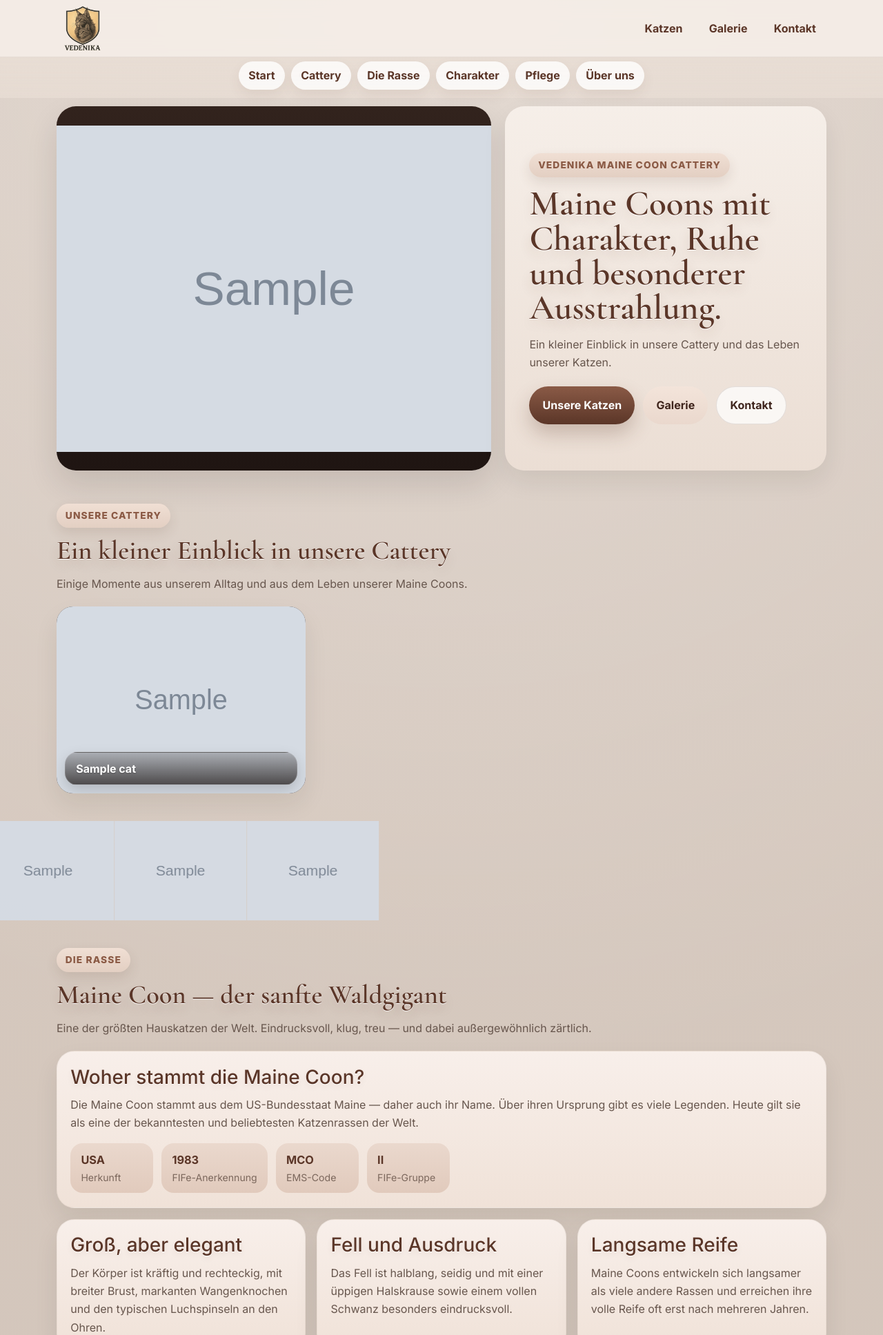
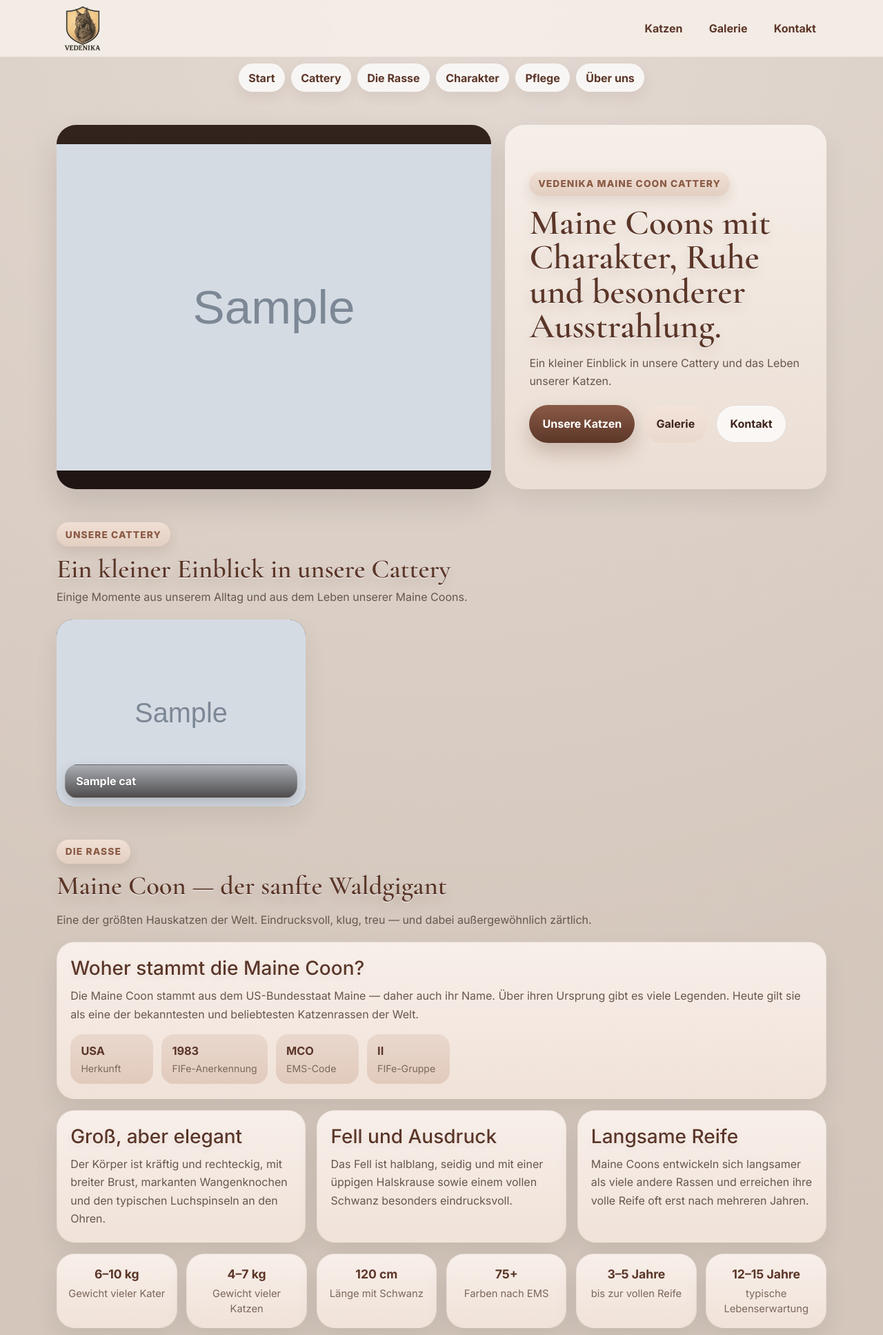
Before and after one commit to barmakon4ik1/vedenika, a Django app: page /de/ in a window 1280 px wide. Shown: the top 1935 px of the page at 69% size. Run offline with Django 5.2, Linux system fonts and the light colour scheme; tables that the repository leaves empty hold one stand-in row (values such as "Sample post"); grey boxes marked "Sample" are stand-in pictures; parts of the project's set-up code (start-up, migrations or seed data) failed here and were passed over.

Commit message:
Редизайн главной страницы

```diff
--- a/cats/templates/home.html
+++ b/cats/templates/home.html
@@ -70,14 +70,12 @@
                     <a class="peek-card" href="{% url 'cat_detail' cat.pk %}">
                         {% with main_image=cat.get_main_image %}
                             {% if main_image %}
-                                <img src="{{ main_image.image.url }}" alt="{{ cat.name }}">
+                                <img src="{{ main_image.image.url }}" alt="{{ cat.call_name|default:cat.registered_name }}">
                             {% else %}
-                                <div class="peek-card__empty">{{ cat.name }}</div>
+                                <div class="peek-card__empty">{{ cat.call_name|default:cat.registered_name }}</div>
                             {% endif %}
                         {% endwith %}
-                        <span class="peek-card__title">
-                            {{ cat.call_name|default:cat.registered_name }}
-                        </span>
+                        <span class="peek-card__title">{{ cat.call_name|default:cat.registered_name }}</span>
                     </a>
                 {% endfor %}
             {% endif %}
@@ -85,24 +83,26 @@
     </div>
 </section>
 
-{% if random_photos %}
+{% if belt_photos %}
 <section class="gallery-belt-section">
-    <div class="gallery-belt" aria-label="Fotoband aus der Galerie">
-        {% for photo in random_photos %}
+    <div class="gallery-belt-wrap">
+        <div class="gallery-belt" aria-label="Fotoband aus dem Album 3">
+            {% for photo in belt_photos %}
                 <a href="{% url 'gallery_list' %}" class="gallery-belt__item">
                     <img src="{{ photo.image.url }}" alt="{{ photo.title|default:'Vedenika Galerie' }}">
                 </a>
             {% endfor %}
-        {% for photo in random_photos %}
+            {% for photo in belt_photos %}
                 <a href="{% url 'gallery_list' %}" class="gallery-belt__item gallery-belt__item--repeat" aria-hidden="true" tabindex="-1">
                     <img src="{{ photo.image.url }}" alt="">
                 </a>
             {% endfor %}
-        {% for photo in random_photos %}
+            {% for photo in belt_photos %}
                 <a href="{% url 'gallery_list' %}" class="gallery-belt__item gallery-belt__item--repeat" aria-hidden="true" tabindex="-1">
                     <img src="{{ photo.image.url }}" alt="">
                 </a>
             {% endfor %}
+        </div>
     </div>
 </section>
 {% endif %}
@@ -210,28 +210,6 @@
     </div>
 </section>
 
-{% if random_photos %}
-<section class="gallery-belt-section gallery-belt-section--secondary">
-    <div class="gallery-belt" aria-label="Weiteres Fotoband aus der Galerie">
-        {% for photo in random_photos %}
-            <a href="{% url 'gallery_list' %}" class="gallery-belt__item">
-                <img src="{{ photo.image.url }}" alt="{{ photo.title|default:'Vedenika Galerie' }}">
-            </a>
-        {% endfor %}
-        {% for photo in random_photos %}
-            <a href="{% url 'gallery_list' %}" class="gallery-belt__item gallery-belt__item--repeat" aria-hidden="true" tabindex="-1">
-                <img src="{{ photo.image.url }}" alt="">
-            </a>
-        {% endfor %}
-        {% for photo in random_photos %}
-            <a href="{% url 'gallery_list' %}" class="gallery-belt__item gallery-belt__item--repeat" aria-hidden="true" tabindex="-1">
-                <img src="{{ photo.image.url }}" alt="">
-            </a>
-        {% endfor %}
-    </div>
-</section>
-{% endif %}
-
 <section class="care-grid-section" id="care">
     <div class="container">
         <div class="section-heading">
--- a/static/css/base_v2.css
+++ b/static/css/base_v2.css
@@ -1,6 +1,5 @@
 /* =========================================================
-   Vedenika redesign v11
-   Единый CSS без наслоений
+   Vedenika redesign v12
    ========================================================= */
 
 :root {
@@ -13,28 +12,18 @@
     --accent: #7c4d3a;
     --accent-deep: #5b3628;
     --accent-deeper: #3f251d;
-    --accent-soft: #ead8cd;
-    --accent-line: rgba(63, 37, 29, 0.10);
-
     --text-main: #2e201b;
     --text-muted: #67564d;
     --text-soft: #7b675c;
-
     --surface-dark: #241915;
-    --surface-dark-2: #2e211c;
     --text-on-dark: #f8f1eb;
 
     --radius-lg: 28px;
-    --radius-md: 22px;
-    --radius-sm: 18px;
     --shadow-soft: 0 16px 34px rgba(28, 20, 16, 0.08);
     --shadow-medium: 0 20px 45px rgba(28, 20, 16, 0.12);
-    --shadow-strong: 0 24px 42px rgba(28, 20, 16, 0.16);
 }
 
-html {
-    scroll-behavior: smooth;
-}
+html { scroll-behavior: smooth; }
 
 body {
     margin: 0;
@@ -45,22 +34,14 @@ body {
         linear-gradient(180deg, var(--bg-page) 0%, var(--bg-page-2) 100%);
 }
 
-img {
-    max-width: 100%;
-}
+img { max-width: 100%; }
+a { color: inherit; }
+.site-main { padding-bottom: 1.5rem; }
 
-a {
-    color: inherit;
-}
-
-.site-main {
-    padding-bottom: 1.5rem;
-}
-
+/* Header not sticky anymore */
 .site-header {
-    position: sticky;
-    top: 0;
-    z-index: 50;
+    position: relative;
+    z-index: 20;
     background: rgba(247, 240, 234, 0.84);
     backdrop-filter: blur(12px);
     border-bottom: 1px solid rgba(63, 37, 29, 0.08);
@@ -127,6 +108,7 @@ a {
     background: var(--accent-deep);
 }
 
+.section-nav,
 .hero-cattery,
 .cattery-peek,
 .breed-story,
@@ -137,12 +119,25 @@ a {
     padding: 1rem 0 2rem;
 }
 
-.section-heading {
-    margin-bottom: 1.2rem;
+.section-nav {
+    padding-top: 0.55rem;
 }
 
-.section-heading--compact h2 {
-    margin-bottom: 0.45rem;
+.section-nav__row {
+    display: flex;
+    gap: 0.55rem;
+    flex-wrap: wrap;
+    justify-content: center;
+}
+
+.section-nav__row a {
+    padding: 0.55rem 0.9rem;
+    border-radius: 999px;
+    background: rgba(255,255,255,0.78);
+    color: var(--accent-deep);
+    text-decoration: none;
+    font-weight: 700;
+    box-shadow: 0 8px 18px rgba(90, 57, 42, 0.08);
 }
 
 .hero-cattery__eyebrow,
@@ -188,31 +183,8 @@ a {
     line-height: 1.6;
 }
 
-.section-nav {
-    position: sticky;
-    top: 82px;
-    z-index: 35;
-    padding: 0.35rem 0 0.75rem;
-    background: linear-gradient(180deg, rgba(232,221,212,0.95) 0%, rgba(232,221,212,0.78) 100%);
-    backdrop-filter: blur(10px);
-}
-
-.section-nav__row {
-    display: flex;
-    gap: 0.55rem;
-    flex-wrap: wrap;
-    justify-content: center;
-}
-
-.section-nav__row a {
-    padding: 0.55rem 0.9rem;
-    border-radius: 999px;
-    background: rgba(255,255,255,0.78);
-    color: var(--accent-deep);
-    text-decoration: none;
-    font-weight: 700;
-    box-shadow: 0 8px 18px rgba(90, 57, 42, 0.08);
-}
+.section-heading { margin-bottom: 1.2rem; }
+.section-heading--compact h2 { margin-bottom: 0.45rem; }
 
 .button {
     display: inline-flex;
@@ -226,9 +198,7 @@ a {
     transition: transform 0.22s ease, box-shadow 0.22s ease, background-color 0.22s ease, color 0.22s ease;
 }
 
-.button:hover {
-    transform: translateY(-2px);
-}
+.button:hover { transform: translateY(-2px); }
 
 .button--primary {
     background: linear-gradient(180deg, #8a5a46 0%, var(--accent-deep) 100%);
@@ -262,20 +232,6 @@ a {
     background: rgba(255,255,255,0.92);
 }
 
-.button--dark {
-    background: linear-gradient(180deg, var(--accent-deep) 0%, var(--accent-deeper) 100%);
-    color: #fff;
-}
-
-.button--small {
-    min-height: 40px;
-    padding: 0.65rem 0.95rem;
-}
-
-.hero-cattery {
-    padding-top: 0.75rem;
-}
-
 .hero-cattery__grid {
     display: grid;
     grid-template-columns: minmax(0, 1.15fr) minmax(320px, 0.85fr);
@@ -292,13 +248,7 @@ a {
     border-radius: var(--radius-lg);
     overflow: hidden;
     box-shadow: var(--shadow-medium);
-    transition: transform 0.28s ease, box-shadow 0.28s ease;
     background: linear-gradient(180deg, #32231d 0%, #1f1512 100%);
-}
-
-.hero-photo-card:hover {
-    transform: translateY(-3px);
-    box-shadow: var(--shadow-strong);
 }
 
 .hero-photo-card__img {
@@ -406,11 +356,14 @@ a {
     overflow: hidden;
 }
 
+.gallery-belt-wrap {
+    overflow: hidden;
+}
+
 .gallery-belt {
     display: flex;
     gap: 0;
     width: max-content;
-    overflow: hidden;
     animation: belt-scroll 48s linear infinite;
     will-change: transform;
 }
@@ -451,22 +404,10 @@ a {
     border: 1px solid rgba(63, 37, 29, 0.05);
 }
 
-.feature-panel {
-    padding: 1.3rem 1.2rem;
-}
-
-.feature-panel--intro {
-    margin-bottom: 1rem;
-}
-
-.feature-panel-grid {
-    display: grid;
-    gap: 1rem;
-}
-
-.feature-panel-grid--balanced {
-    grid-template-columns: repeat(3, minmax(0, 1fr));
-}
+.feature-panel { padding: 1.3rem 1.2rem; }
+.feature-panel--intro { margin-bottom: 1rem; }
+.feature-panel-grid { display: grid; gap: 1rem; }
+.feature-panel-grid--balanced { grid-template-columns: repeat(3, minmax(0, 1fr)); }
 
 .feature-panel h3,
 .character-card h3,
@@ -548,21 +489,10 @@ a {
     gap: 1rem;
 }
 
-.character-grid {
-    grid-template-columns: repeat(3, minmax(0, 1fr));
-}
-
-.care-grid {
-    grid-template-columns: repeat(4, minmax(0, 1fr));
-}
-
-.about-us-grid {
-    grid-template-columns: repeat(2, minmax(0, 1fr));
-}
-
-.story-blocks__grid {
-    grid-template-columns: repeat(2, minmax(0, 1fr));
-}
+.character-grid { grid-template-columns: repeat(3, minmax(0, 1fr)); }
+.care-grid { grid-template-columns: repeat(4, minmax(0, 1fr)); }
+.about-us-grid { grid-template-columns: repeat(2, minmax(0, 1fr)); }
+.story-blocks__grid { grid-template-columns: repeat(2, minmax(0, 1fr)); }
 
 .character-card,
 .care-card,
@@ -571,9 +501,7 @@ a {
     padding: 1.25rem 1.1rem;
 }
 
-.about-us-card--wide {
-    grid-column: 1 / -1;
-}
+.about-us-card--wide { grid-column: 1 / -1; }
 
 .care-card__icon {
     width: 50px;
@@ -594,9 +522,7 @@ a {
     color: var(--accent);
 }
 
-.text-link-cta:hover {
-    color: var(--accent-deeper);
-}
+.text-link-cta:hover { color: var(--accent-deeper); }
 
 .character-grid-section,
 .about-us-section {
@@ -667,9 +593,7 @@ a {
     color: rgba(248,241,235,0.82);
 }
 
-.footer-text--small {
-    font-size: 0.9rem;
-}
+.footer-text--small { font-size: 0.9rem; }
 
 .footer-list {
     list-style: none;
@@ -677,18 +601,14 @@ a {
     margin: 0;
 }
 
-.footer-list li + li {
-    margin-top: 0.45rem;
-}
+.footer-list li + li { margin-top: 0.45rem; }
 
 .footer-list a {
     text-decoration: none;
     opacity: 0.92;
 }
 
-.footer-list a:hover {
-    opacity: 1;
-}
+.footer-list a:hover { opacity: 1; }
 
 .footer-admin-row {
     margin-top: 1rem;
@@ -703,9 +623,7 @@ a {
     text-decoration: none;
 }
 
-.footer-admin-link:hover {
-    color: rgba(248,241,235,0.9);
-}
+.footer-admin-link:hover { color: rgba(248,241,235,0.9); }
 
 .scroll-top {
     position: fixed;
@@ -760,23 +678,14 @@ a {
         border: 1px solid rgba(63, 37, 29, 0.08);
     }
 
-    .site-header__panel.is-open {
-        display: block;
-    }
+    .site-header__panel.is-open { display: block; }
 
     .main-nav {
         flex-direction: column;
         align-items: stretch;
     }
 
-    .main-nav a {
-        text-align: center;
-    }
-
-    .section-nav {
-        position: static;
-        padding-top: 0.2rem;
-    }
+    .main-nav a { text-align: center; }
 
     .hero-cattery__grid,
     .feature-panel-grid--balanced,
@@ -796,42 +705,30 @@ a {
         max-height: none;
     }
 
-    .hero-photo-card {
-        max-height: min(54vh, 420px);
-    }
+    .hero-photo-card { max-height: min(54vh, 420px); }
 
     .hero-photo-card__img {
         height: auto;
         max-height: min(54vh, 420px);
     }
 
-    .hero-cattery__panel {
-        padding: 1.15rem;
-    }
+    .hero-cattery__panel { padding: 1.15rem; }
 
     .hero-cattery__title {
         font-size: clamp(1.8rem, 8vw, 2.6rem);
     }
 
-    .peek-card img {
-        max-height: min(42vh, 360px);
-    }
+    .peek-card img { max-height: min(42vh, 360px); }
 
-    .gallery-belt {
-        animation-duration: 34s;
-    }
+    .gallery-belt { animation-duration: 34s; }
 
-    .gallery-belt__item {
-        height: min(14vh, 110px);
-    }
+    .gallery-belt__item { height: min(14vh, 110px); }
 
     .facts-strip {
         flex-direction: column;
     }
 
-    .fact-pill {
-        width: 100%;
-    }
+    .fact-pill { width: 100%; }
 
     .character-grid-section,
     .about-us-section {
@@ -839,9 +736,7 @@ a {
         margin: 0.5rem 0 0.9rem;
     }
 
-    .footer-admin-row {
-        text-align: center;
-    }
+    .footer-admin-row { text-align: center; }
 
     .scroll-top {
         right: 0.8rem;
```
Also changed, not shown: cats/views.py (+2 -5 lines). Lines whose indentation alone changed are shown as unchanged.
